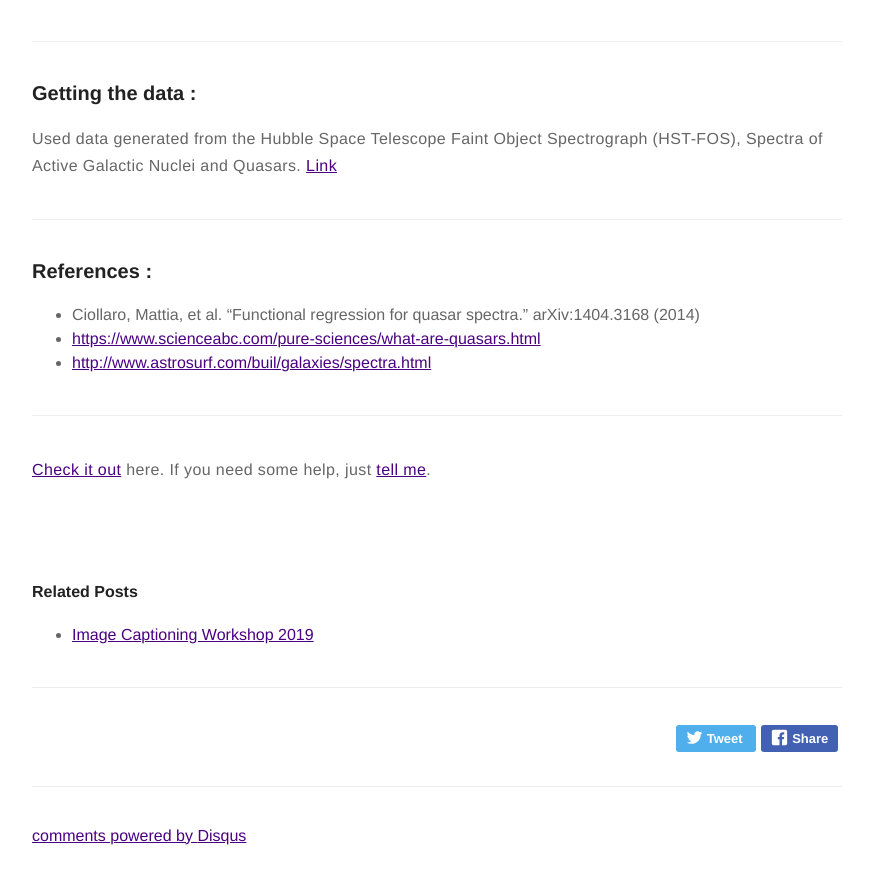
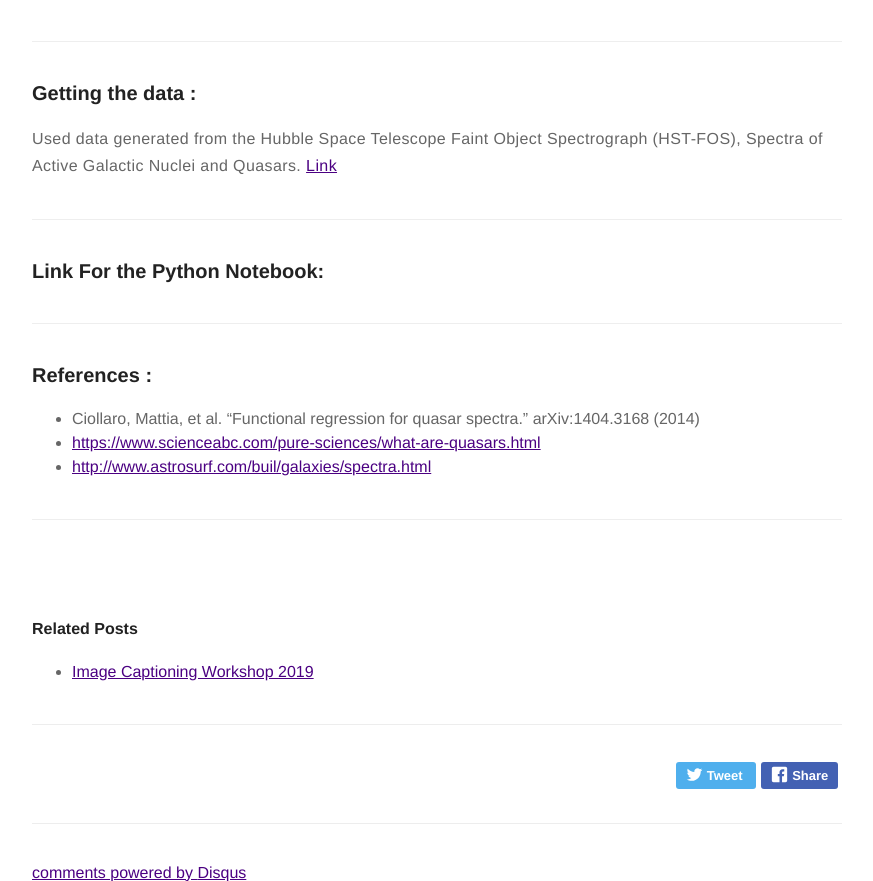
Before and after one commit to kaushkay/kaushkay.github.io, a Jekyll site: the page built from _posts/2019-07-13-Regression-for-denoising-quasar-spectra.markdown, in a window 1280 px wide and 900 px high, scrolled down 3883 px, cut to the strip 0-881 px from the top of the window. Shown: the whole strip, without its empty margins (203-1076 px from the left). Built offline with Jekyll 4.4.1, drawn with Linux system fonts in a browser that asks for light colours; comment, search, counter and statistics services are not loaded.

Commit message:
Updated Project

```diff
--- a/_posts/2019-07-13-Regression-for-denoising-quasar-spectra.markdown
+++ b/_posts/2019-07-13-Regression-for-denoising-quasar-spectra.markdown
@@ -60,6 +60,10 @@ Used data generated from the Hubble Space Telescope Faint Object Spectrograph (H
 
 ---
 
+### Link For the Python Notebook:
+
+---
+
 ### References :
 
 - Ciollaro, Mattia, et al. “Functional regression for quasar spectra.” arXiv:1404.3168 (2014)
@@ -70,6 +74,3 @@ Used data generated from the Hubble Space Telescope Faint Object Spectrograph (H
 
 
 ---
-
-[Check it out](http://sergiokopplin.github.io/indigo/) here.
-If you need some help, just [tell me](http://github.com/sergiokopplin/indigo/issues).
```
